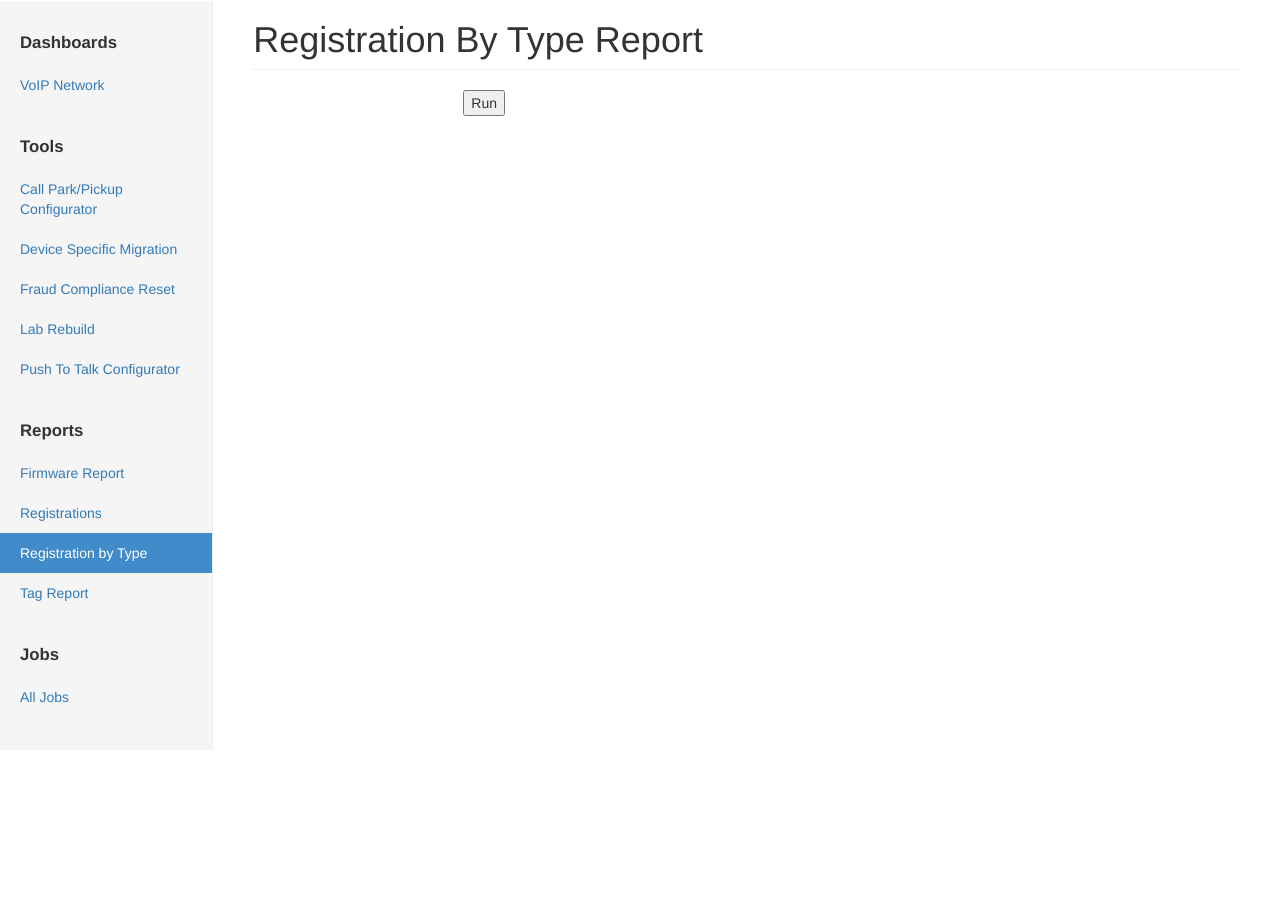
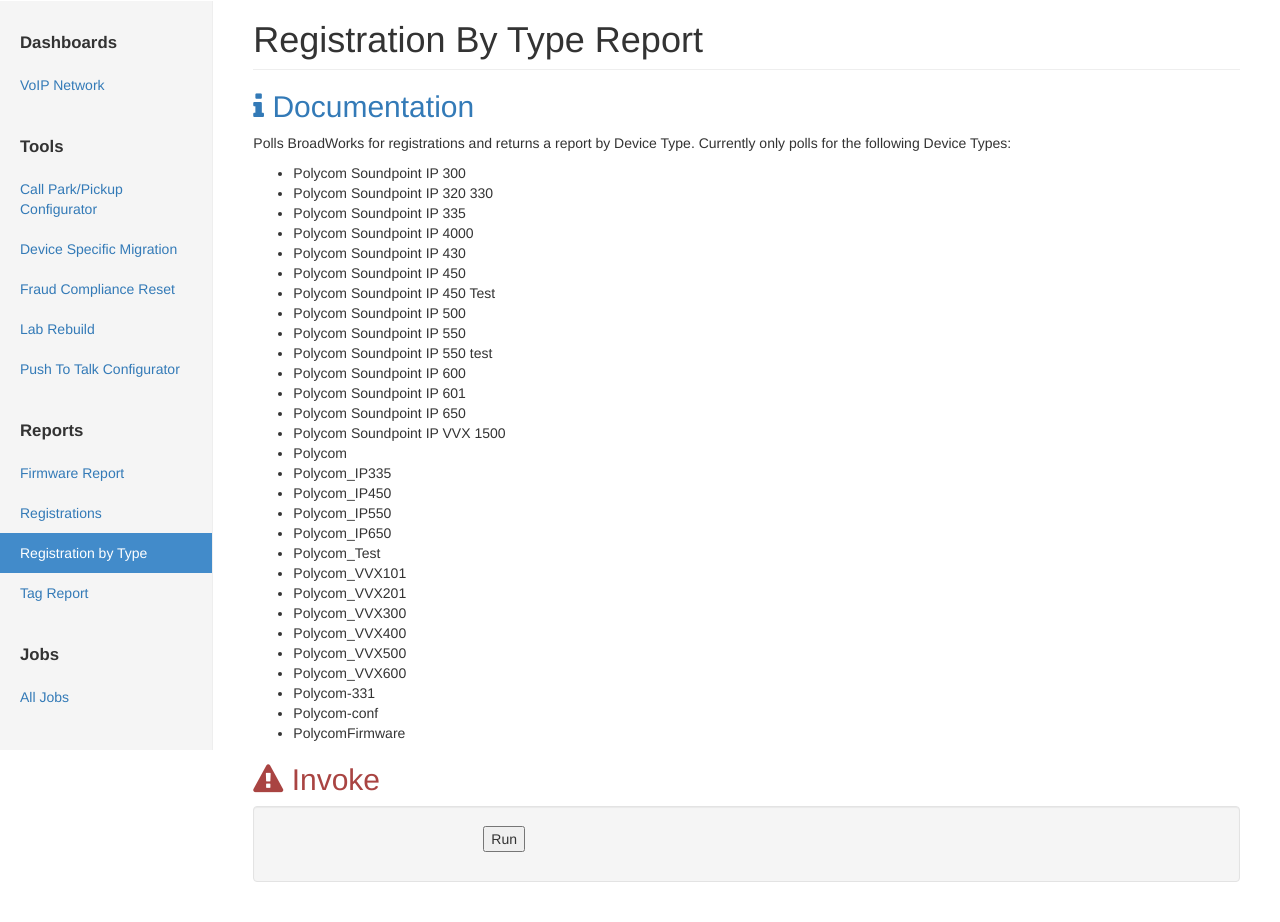
Before and after one commit to jamesbane/steward, a Django app: a page that uses tools/templates/tools/registration_by_type.html in a window 1280 px wide. Shown: the part 50-972 px from the top of the page. Before the commit the page ends 800 px from the top, so only its background shows below. Run offline with Django 3.2, Linux system fonts and the light colour scheme; the visitor is signed in with stand-in values (Sample User, id 1); parts of the project's set-up code (start-up, migrations or seed data) failed here and were passed over; some libraries are stand-ins or nearby versions.

Commit message:
Report Documentation

```diff
--- a/tools/templates/tools/registration_by_type.html
+++ b/tools/templates/tools/registration_by_type.html
@@ -2,11 +2,51 @@
 
 {% block content %}
   <h1 class="page-header">Registration By Type Report</h1>
-  <form method="POST">
-    {% csrf_token %}
-    {{ form.as_p }}
-    <p><label></label><input id="submit" type="submit" value="Run"/></p>
-  </form>
+  <div>
+    <h2 class="text-primary"><i class="fa fa-info"></i> Documentation</h2>
+    <p>Polls BroadWorks for registrations and returns a report by Device Type. Currently only polls for the following Device Types:
+      <ul>
+        <li>Polycom Soundpoint IP 300</li>
+        <li>Polycom Soundpoint IP 320 330</li>
+        <li>Polycom Soundpoint IP 335</li>
+        <li>Polycom Soundpoint IP 4000</li>
+        <li>Polycom Soundpoint IP 430</li>
+        <li>Polycom Soundpoint IP 450</li>
+        <li>Polycom Soundpoint IP 450 Test</li>
+        <li>Polycom Soundpoint IP 500</li>
+        <li>Polycom Soundpoint IP 550</li>
+        <li>Polycom Soundpoint IP 550 test</li>
+        <li>Polycom Soundpoint IP 600</l</li>
+        <li>Polycom Soundpoint IP 601</li>
+        <li>Polycom Soundpoint IP 650</li>
+        <li>Polycom Soundpoint IP VVX 1500</li>
+        <li>Polycom</li>
+        <li>Polycom_IP335</li>
+        <li>Polycom_IP450</li>
+        <li>Polycom_IP550</li>
+        <li>Polycom_IP650</li>
+        <li>Polycom_Test</li>
+        <li>Polycom_VVX101</li>
+        <li>Polycom_VVX201</li>
+        <li>Polycom_VVX300</li>
+        <li>Polycom_VVX400</li>
+        <li>Polycom_VVX500</li>
+        <li>Polycom_VVX600</li>
+        <li>Polycom-331</li>
+        <li>Polycom-conf</li>
+        <li>PolycomFirmware</li>
+      </ul>
+    </p>
+
+    <h2 class="text-danger"><i class="fa fa-warning"></i> Invoke</h2>
+    <div class="well">
+      <form method="POST">
+        {% csrf_token %}
+        {{ form.as_p }}
+        <p><label></label><input id="submit" type="submit" value="Run"/></p>
+      </form>
+    </div>
+  </div>
 {% endblock content %}
 
 {% block javascript %}
```
Also changed, not shown: tools/templates/tools/firmware_report.html (+21 -5 lines), tools/templates/tools/registration_report.html (+13 -5 lines), tools/templates/tools/tag_report.html (+13 -5 lines).
